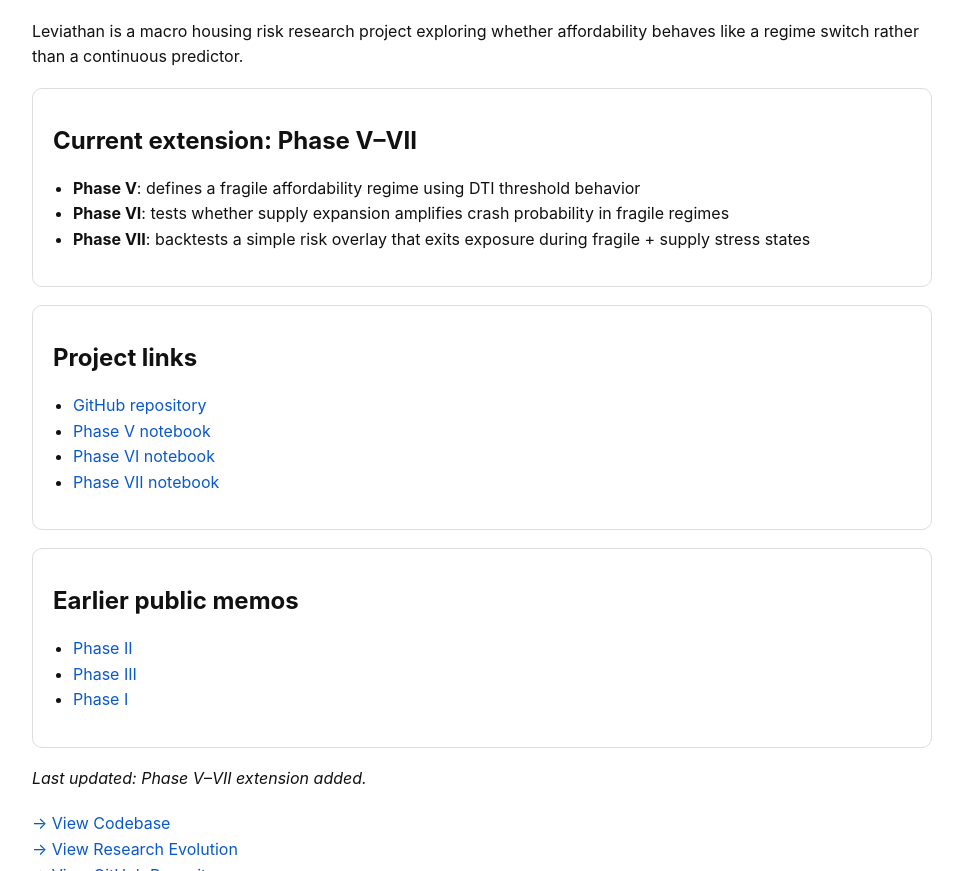
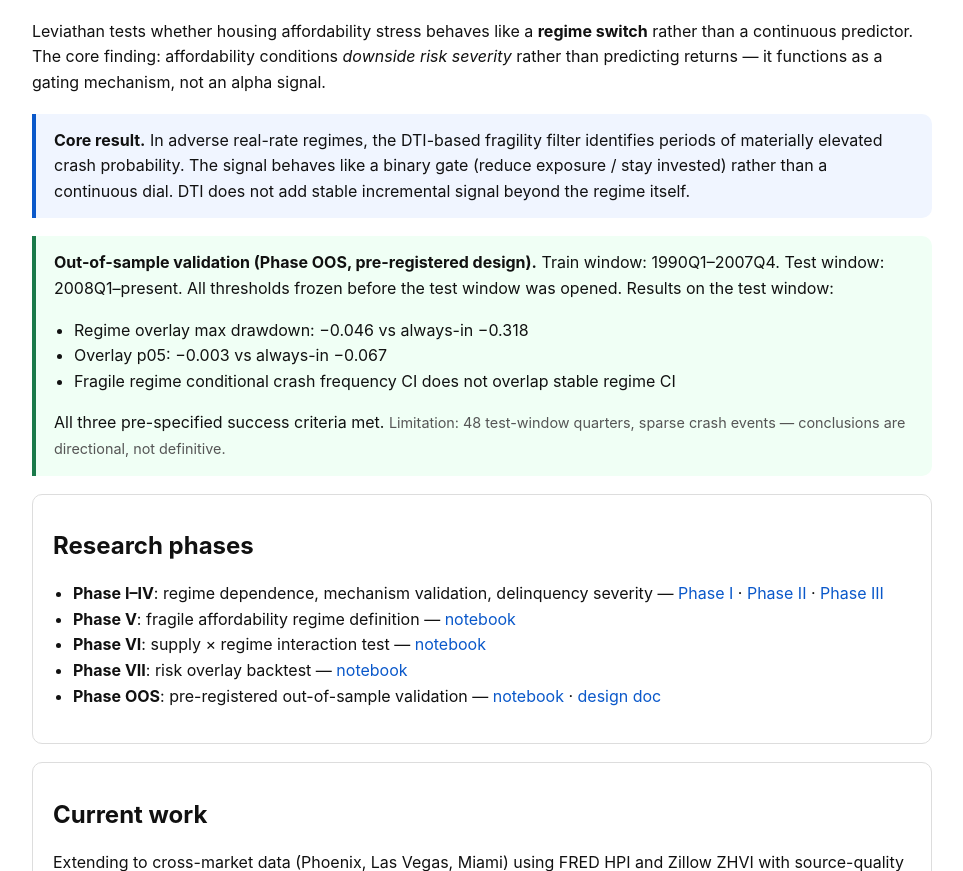
Before and after one commit to AxxLickety/leviathan-system, a plain HTML site: page index.html in a window 1280 px wide. Shown: the part 81-952 px from the top of the page, without its empty margins (158-1121 px from the left). Drawn offline with Linux system fonts and the light colour scheme.

Commit message:
update project page: add Phase OOS results and cross-market status

```diff
--- a/index.html
+++ b/index.html
@@ -20,6 +20,20 @@
       padding: 18px 20px;
       margin: 18px 0;
     }
+    .finding {
+      border-left: 4px solid #0a58ca;
+      background: #f0f5ff;
+      border-radius: 0 10px 10px 0;
+      padding: 14px 18px;
+      margin: 18px 0;
+    }
+    .oos {
+      border-left: 4px solid #1a7a4a;
+      background: #f0fff5;
+      border-radius: 0 10px 10px 0;
+      padding: 14px 18px;
+      margin: 18px 0;
+    }
     a { color: #0a58ca; text-decoration: none; }
     a:hover { text-decoration: underline; }
     code {
@@ -28,49 +42,73 @@
       border-radius: 6px;
     }
     ul { padding-left: 20px; }
+    .meta { color: #555; font-size: 0.9em; }
   </style>
 </head>
 <body>
   <h1>Leviathan — Regime-Aware Housing Risk Research</h1>
 
   <p>
-    Leviathan is a macro housing risk research project exploring whether affordability behaves like a
-    regime switch rather than a continuous predictor.
+    Leviathan tests whether housing affordability stress behaves like a
+    <strong>regime switch</strong> rather than a continuous predictor.
+    The core finding: affordability conditions <em>downside risk severity</em>
+    rather than predicting returns — it functions as a gating mechanism,
+    not an alpha signal.
   </p>
 
+  <div class="finding">
+    <strong>Core result.</strong>
+    In adverse real-rate regimes, the DTI-based fragility filter identifies
+    periods of materially elevated crash probability. The signal behaves like
+    a binary gate (reduce exposure / stay invested) rather than a continuous
+    dial. DTI does not add stable incremental signal beyond the regime itself.
+  </div>
+
+  <div class="oos">
+    <strong>Out-of-sample validation (Phase OOS, pre-registered design).</strong>
+    Train window: 1990Q1–2007Q4. Test window: 2008Q1–present.
+    All thresholds frozen before the test window was opened.
+    Results on the test window:
+    <ul>
+      <li>Regime overlay max drawdown: −0.046 vs always-in −0.318</li>
+      <li>Overlay p05: −0.003 vs always-in −0.067</li>
+      <li>Fragile regime conditional crash frequency CI does not overlap stable regime CI</li>
+    </ul>
+    All three pre-specified success criteria met.
+    <span class="meta">Limitation: 48 test-window quarters, sparse crash events — conclusions are directional, not definitive.</span>
+  </div>
+
   <div class="box">
-    <h2>Current extension: Phase V–VII</h2>
+    <h2>Research phases</h2>
     <ul>
-      <li><strong>Phase V</strong>: defines a fragile affordability regime using DTI threshold behavior</li>
-      <li><strong>Phase VI</strong>: tests whether supply expansion amplifies crash probability in fragile regimes</li>
-      <li><strong>Phase VII</strong>: backtests a simple risk overlay that exits exposure during fragile + supply stress states</li>
+      <li><strong>Phase I–IV</strong>: regime dependence, mechanism validation, delinquency severity — <a href="https://axxlickety.github.io/AxL_Leviathan_Mispricing_Model_DTI/">Phase I</a> · <a href="https://axxlickety.github.io/leviathan-phase2-report/">Phase II</a> · <a href="https://axxlickety.github.io/leviathan-phase3-deliverable/">Phase III</a></li>
+      <li><strong>Phase V</strong>: fragile affordability regime definition — <a href="https://github.com/AxxLickety/leviathan-system/blob/main/notebooks/phase5/phase5_regime_definition.ipynb">notebook</a></li>
+      <li><strong>Phase VI</strong>: supply × regime interaction test — <a href="https://github.com/AxxLickety/leviathan-system/blob/main/notebooks/phase6/phase6_interaction_test.ipynb">notebook</a></li>
+      <li><strong>Phase VII</strong>: risk overlay backtest — <a href="https://github.com/AxxLickety/leviathan-system/blob/main/notebooks/phase7/phase7_affordability_overlay.ipynb">notebook</a></li>
+      <li><strong>Phase OOS</strong>: pre-registered out-of-sample validation — <a href="https://github.com/AxxLickety/leviathan-system/blob/main/notebooks/phase_oos/phase_oos_validation.ipynb">notebook</a> · <a href="https://github.com/AxxLickety/leviathan-system/blob/main/docs/PHASE_OOS_DESIGN.md">design doc</a></li>
     </ul>
   </div>
 
   <div class="box">
-    <h2>Project links</h2>
+    <h2>Current work</h2>
+    <p>
+      Extending to cross-market data (Phoenix, Las Vegas, Miami) using FRED HPI
+      and Zillow ZHVI with source-quality weighting. Goal: increase regime
+      realization count and test whether the gating mechanism holds across
+      de-synchronized housing cycles.
+    </p>
+  </div>
+
+  <div class="box">
+    <h2>Repository</h2>
     <ul>
-      <li><a href="https://github.com/AxxLickety/leviathan-system">GitHub repository</a></li>
-      <li><a href="https://github.com/AxxLickety/leviathan-system/blob/main/notebooks/phase5/phase5_regime_definition.ipynb">Phase V notebook</a></li>
-      <li><a href="https://github.com/AxxLickety/leviathan-system/blob/main/notebooks/phase6/phase6_interaction_test.ipynb">Phase VI notebook</a></li>
-      <li><a href="https://github.com/AxxLickety/leviathan-system/blob/main/notebooks/phase7/phase7_affordability_overlay.ipynb">Phase VII notebook</a></li>
+      <li><a href="https://github.com/AxxLickety/leviathan-system">GitHub — full codebase</a></li>
+      <li><a href="https://github.com/AxxLickety/leviathan-system/blob/main/docs/PHASE_OOS_DESIGN.md">OOS design document (pre-registered)</a></li>
+      <li><a href="code.html">Codebase overview</a></li>
+      <li><a href="evolution.html">Research evolution</a></li>
     </ul>
   </div>
 
-  <div class="box">
-    <h2>Earlier public memos</h2>
-    <ul>
-      <li><a href="https://axxlickety.github.io/leviathan-phase2-report/">Phase II</a></li>
-      <li><a href="https://axxlickety.github.io/leviathan-phase3-deliverable/">Phase III</a></li>
-      <li><a href="https://axxlickety.github.io/AxL_Leviathan_Mispricing_Model_DTI/">Phase I</a></li>
-    </ul>
-  </div>
-
-  <p><em>Last updated: Phase V–VII extension added.</em></p>
+  <p class="meta">Last updated: Phase OOS complete. Cross-market extension in progress.</p>
 </body>
 </html>
-<div style="margin-top:20px;">
-  <a href="code.html">→ View Codebase</a><br>
-  <a href="evolution.html">→ View Research Evolution</a><br>
-  <a href="https://github.com/AxxLickety/leviathan-system">→ View GitHub Repository</a>
-</div>
```
